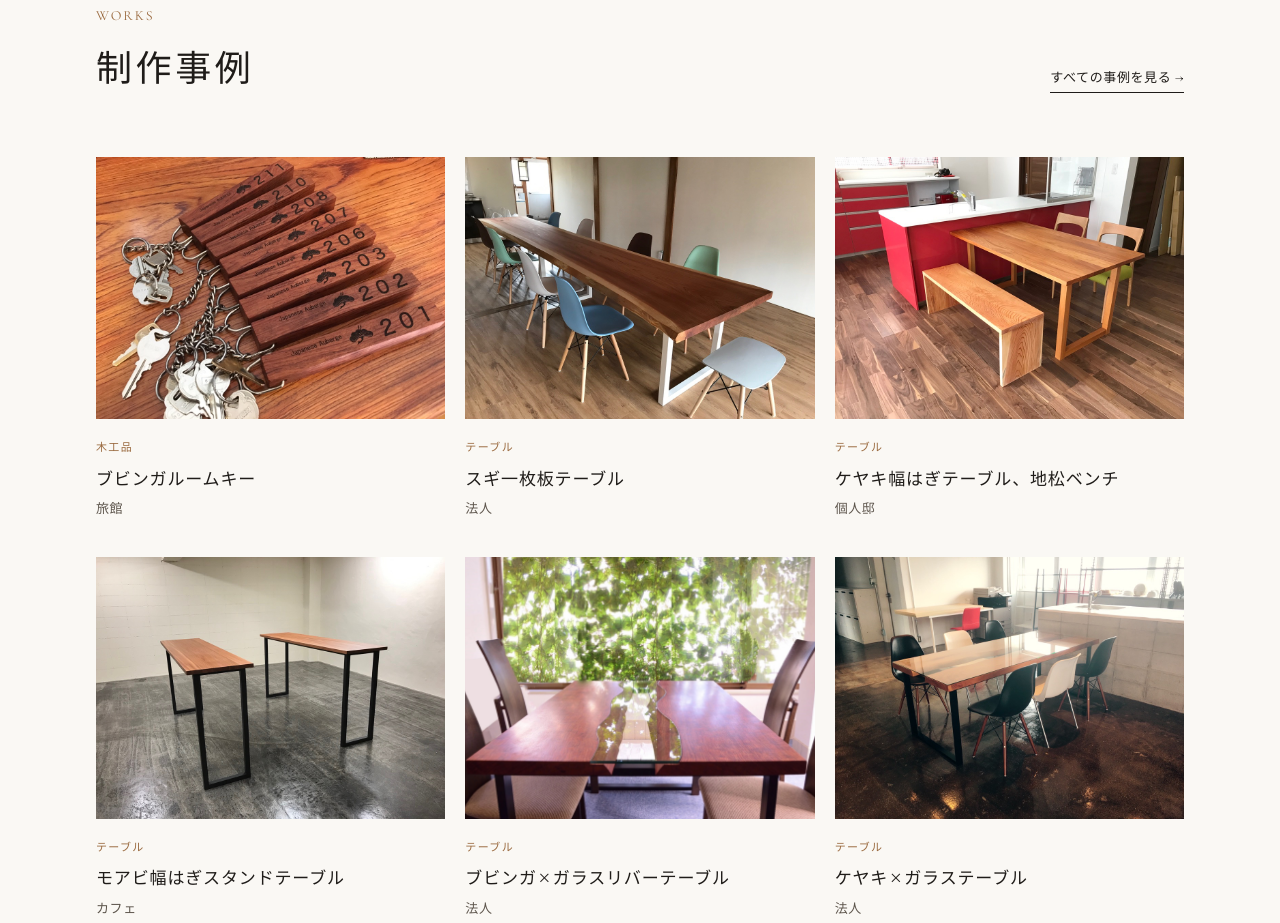
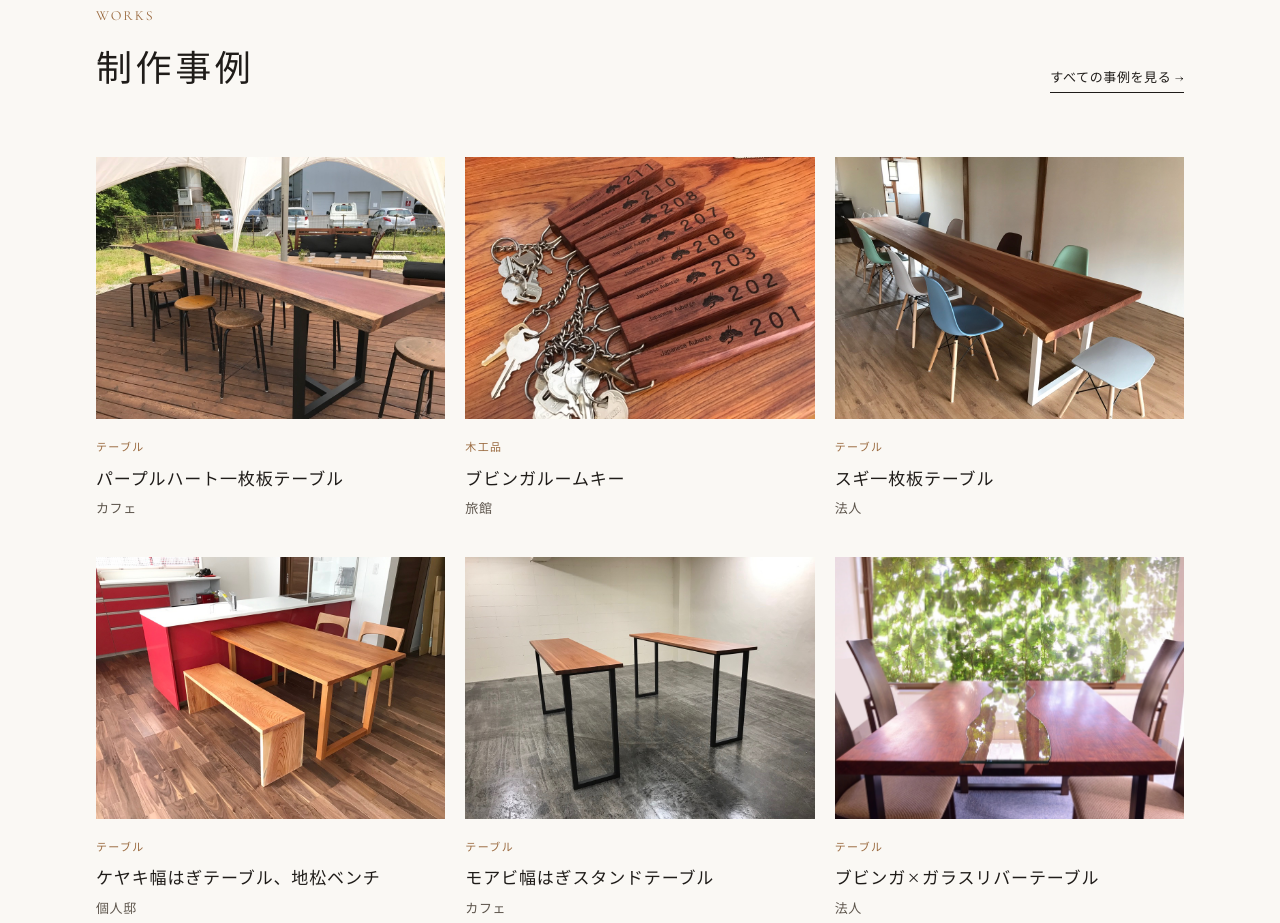
Before and after one commit to fukudas38-spec/kukulife-site, a plain HTML site: page index.html in a window 1280 px wide. Shown: the part 5102-6025 px from the top of the page. Drawn offline with nearby package versions, Linux system fonts and the light colour scheme.

Commit message:
Works: add purpleheart slab table

```diff
--- a/index.html
+++ b/index.html
@@ -173,12 +173,12 @@
         <a class="more" href="works.html">すべての事例を見る</a>
       </div>
       <div class="works-grid">
+        <figure class="work reveal"><div class="ph"><img src="img/w-purpleheart-table.jpg" alt="パープルハート一枚板テーブル（カフェ）" loading="lazy"></div><figcaption><span class="cat">テーブル</span><h3>パープルハート一枚板テーブル</h3><p class="place">カフェ</p></figcaption></figure>
         <figure class="work reveal"><div class="ph"><img src="img/w-bubinga-roomkey.jpg" alt="ブビンガルームキー（旅館）" loading="lazy"></div><figcaption><span class="cat">木工品</span><h3>ブビンガルームキー</h3><p class="place">旅館</p></figcaption></figure>
         <figure class="work reveal"><div class="ph"><img src="img/w-sugi-table.jpg" alt="スギ一枚板テーブル（法人）" loading="lazy"></div><figcaption><span class="cat">テーブル</span><h3>スギ一枚板テーブル</h3><p class="place">法人</p></figcaption></figure>
         <figure class="work reveal"><div class="ph"><img src="img/w-keyaki-table-bench.jpg" alt="ケヤキ幅はぎテーブル、地松ベンチ（個人邸）" loading="lazy"></div><figcaption><span class="cat">テーブル</span><h3>ケヤキ幅はぎテーブル、地松ベンチ</h3><p class="place">個人邸</p></figcaption></figure>
         <figure class="work reveal"><div class="ph"><img src="img/w-moabi-stand-table.jpg" alt="モアビ幅はぎスタンドテーブル（カフェ）" loading="lazy"></div><figcaption><span class="cat">テーブル</span><h3>モアビ幅はぎスタンドテーブル</h3><p class="place">カフェ</p></figcaption></figure>
         <figure class="work reveal"><div class="ph"><img src="img/w-bubinga-glass-river.jpg" alt="ブビンガ×ガラスリバーテーブル（法人）" loading="lazy"></div><figcaption><span class="cat">テーブル</span><h3>ブビンガ×ガラスリバーテーブル</h3><p class="place">法人</p></figcaption></figure>
-        <figure class="work reveal"><div class="ph"><img src="img/w-keyaki-glass-table.jpg" alt="ケヤキ×ガラステーブル（法人）" loading="lazy"></div><figcaption><span class="cat">テーブル</span><h3>ケヤキ×ガラステーブル</h3><p class="place">法人</p></figcaption></figure>
       </div>
     </div>
   </section>
```
Also changed, not shown: works.html (+1 -0 lines), img/w-purpleheart-table.jpg (added).
